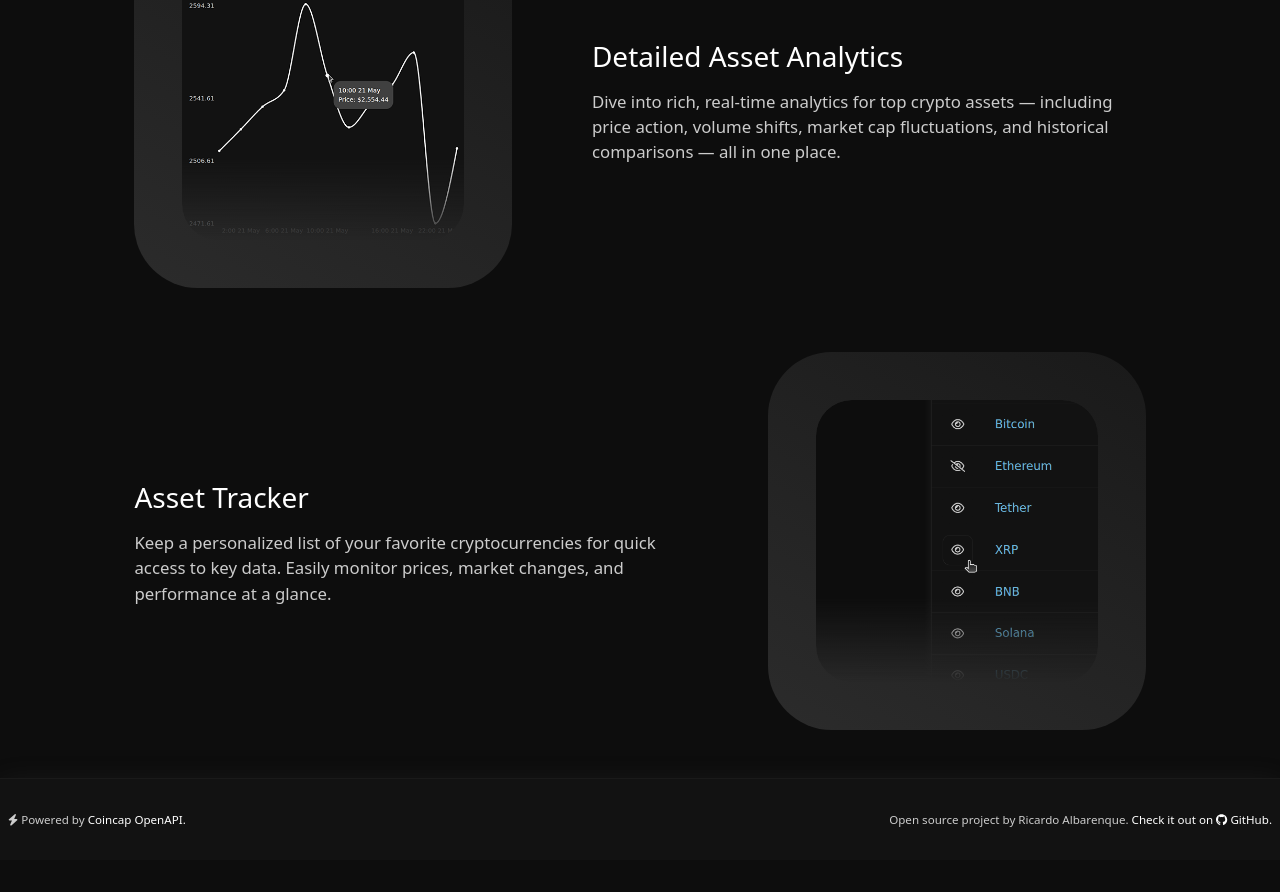
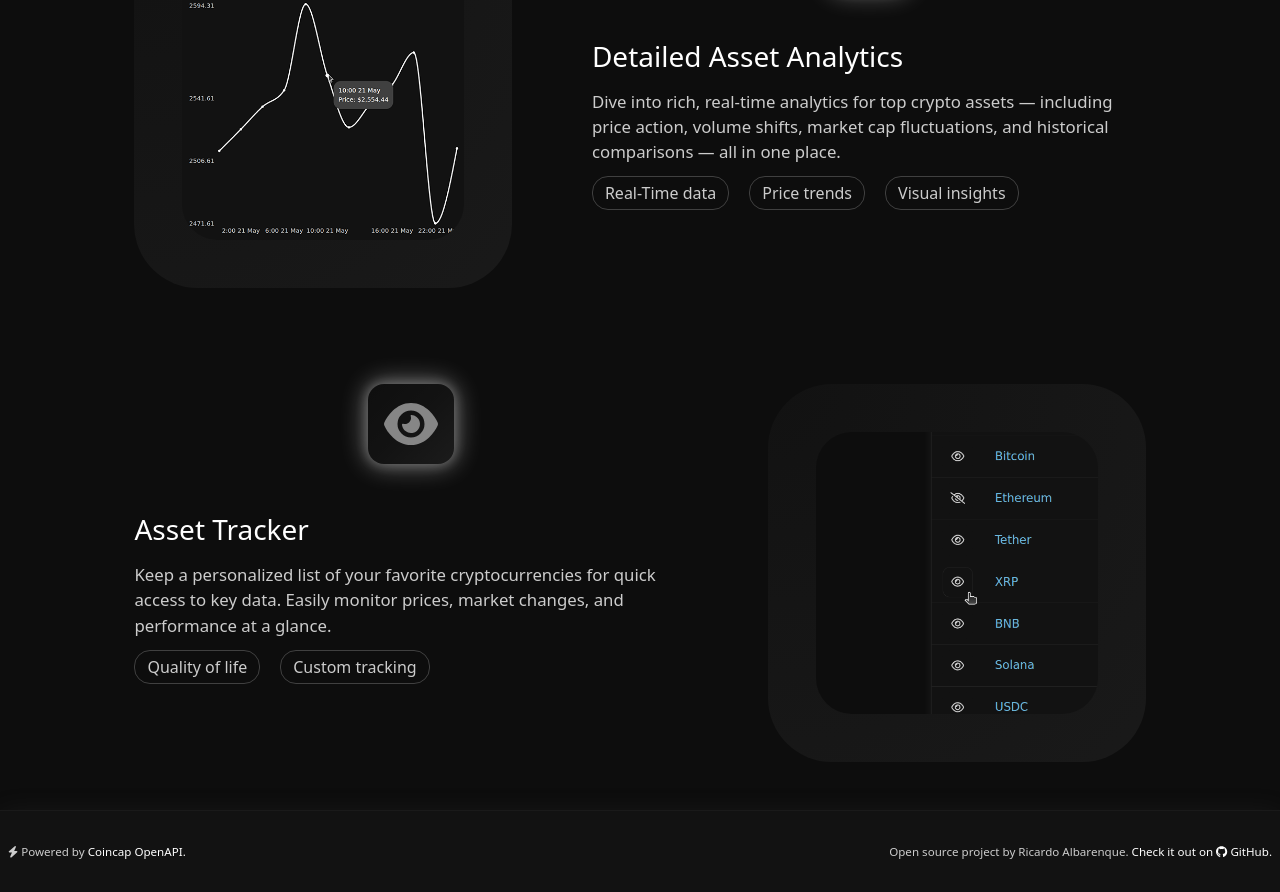
Before and after one commit to ricocatford/coinmaster, a Next.js app: page / in a window 1280 px wide. Shown: the part 1028-1920 px from the top of the page. Before the commit the page ends 1888 px from the top, so only its background shows below. Built offline with nearby package versions, Linux system fonts and the light colour scheme.

Commit message:
feat(features): add tags and icon for cards

```diff
--- a/src/app/page.tsx
+++ b/src/app/page.tsx
@@ -1,5 +1,5 @@
 import { Hero } from "@/components/home/Hero";
-import { Features } from "@/components/Features";
+import { Features } from "@/components/home/Features";
 
 export default function Home(): React.JSX.Element {
     return (
--- a/src/assets/data/features.json
+++ b/src/assets/data/features.json
@@ -2,13 +2,17 @@
     {
         "id": 0,
         "image": "analytics.png",
+        "icon": "chartLine",
         "heading": "Detailed Asset Analytics",
-        "paragraph": "Dive into rich, real-time analytics for top crypto assets — including price action, volume shifts, market cap fluctuations, and historical comparisons — all in one place."
+        "paragraph": "Dive into rich, real-time analytics for top crypto assets — including price action, volume shifts, market cap fluctuations, and historical comparisons — all in one place.",
+        "tags": ["Real-Time data", "Price trends", "Visual insights"]
     },
     {
         "id": 1,
         "image": "tracker.png",
+        "icon": "eye",
         "heading": "Asset Tracker",
-        "paragraph": "Keep a personalized list of your favorite cryptocurrencies for quick access to key data. Easily monitor prices, market changes, and performance at a glance."
+        "paragraph": "Keep a personalized list of your favorite cryptocurrencies for quick access to key data. Easily monitor prices, market changes, and performance at a glance.",
+        "tags": ["Quality of life", "Custom tracking"]
     }
 ]
--- a/src/assets/styles/components/Features.module.css
+++ b/src/assets/styles/components/Features.module.css
@@ -22,7 +22,7 @@
     display: flex;
     align-items: center;
     flex-direction: column;
-    gap: 4rem;
+    gap: 6rem;
 }
 
 .card {
@@ -47,31 +47,47 @@
     justify-content: center;
     flex: 1 1 40%;
     padding: 3rem;
-    background: linear-gradient(210deg, var(--subtle-black), var(--dark-grey));
+    background: radial-gradient(
+        circle at top left,
+        var(--black),
+        var(--subtle-black)
+    );
     border-radius: 4rem;
 }
 
 .cardImage {
     border-radius: 2.25rem;
-    -webkit-mask-image: linear-gradient(
-        to bottom,
-        var(--black) 70%,
-        transparent 100%
-    );
-    mask-image: linear-gradient(to bottom, var(--black) 70%, transparent 100%);
-    -webkit-mask-size: 100% 100%;
-    mask-size: 100% 100%;
-    -webkit-mask-repeat: no-repeat;
-    mask-repeat: no-repeat;
 }
 
 .descriptionContainer {
     display: flex;
     flex-direction: column;
-    justify-content: center;
     flex: 1 1 60%;
     text-align: left;
     gap: 0.75rem;
+}
+
+.cardIconContainer {
+    width: fit-content;
+    background: var(--black);
+    background: linear-gradient(
+        135deg,
+        var(--black) 0%,
+        var(--subtle-black) 50%,
+        var(--dark-grey) 100%
+    );
+    opacity: 0.5;
+    border-radius: 1rem;
+    padding: 1rem;
+    margin-bottom: 2rem;
+    align-self: center;
+    filter: drop-shadow(0 0 6px var(--light-grey))
+        drop-shadow(0 0 12px var(--light-grey));
+}
+
+.cardIcon {
+    font-size: 3rem;
+    color: var(--white);
 }
 
 .cardHeading {
@@ -82,3 +98,32 @@
     font-size: 1.05rem;
     color: var(--light-grey);
 }
+
+.cardTagsList {
+    display: flex;
+    flex-wrap: wrap;
+    gap: 1.25rem;
+}
+
+.cardTag {
+    border: 1px solid var(--grey);
+    color: var(--light-grey);
+    border-radius: 1rem;
+    padding: 0.25rem 0.75rem;
+}
+
+@media screen and (max-width: 1040px) {
+    .card {
+        max-width: 100%;
+    }
+
+    .cardContainer {
+        flex-direction: column-reverse;
+        gap: 2rem;
+    }
+
+    .cardTagsList {
+        gap: 0.75rem;
+        font-size: 0.85rem;
+    }
+}
--- a/src/components/cards/FeatureCard.tsx
+++ b/src/components/cards/FeatureCard.tsx
@@ -1,18 +1,33 @@
 import styles from "@/assets/styles/components/Features.module.css";
+import {
+    faChartLine,
+    faEye,
+    IconDefinition,
+} from "@fortawesome/free-solid-svg-icons";
+import { FontAwesomeIcon } from "@fortawesome/react-fontawesome";
 import Image from "next/image";
 
 type FeatureCardProps = {
     id: number;
     image: string;
+    icon: string;
     heading: string;
     paragraph: string;
+    tags: string[];
+};
+
+const iconMap: Record<string, IconDefinition> = {
+    chartLine: faChartLine,
+    eye: faEye,
 };
 
 export const FeatureCard = ({
     id,
     image,
+    icon,
     heading,
     paragraph,
+    tags,
 }: FeatureCardProps): React.JSX.Element => {
     return (
         <article className={styles.card}>
@@ -32,8 +47,19 @@ export const FeatureCard = ({
                     />
                 </div>
                 <div className={styles.descriptionContainer}>
+                    <div className={styles.cardIconContainer}>
+                        <FontAwesomeIcon
+                            icon={iconMap[icon]}
+                            className={styles.cardIcon}
+                        />
+                    </div>
                     <h3 className={styles.cardHeading}>{heading}</h3>
                     <p className={styles.cardParagraph}>{paragraph}</p>
+                    <ul className={styles.cardTagsList}>
+                        {tags.map((tag) => (
+                            <li className={styles.cardTag}>{tag}</li>
+                        ))}
+                    </ul>
                 </div>
             </div>
         </article>
--- a/src/components/Features.tsx
+++ b/src/components/home/Features.tsx
@@ -1,6 +1,6 @@
 import styles from "@/assets/styles/components/Features.module.css";
 import features from "@/assets/data/features.json";
-import { FeatureCard } from "./cards/FeatureCard";
+import { FeatureCard } from "../cards/FeatureCard";
 
 export const Features = (): React.JSX.Element => {
     return (
```
